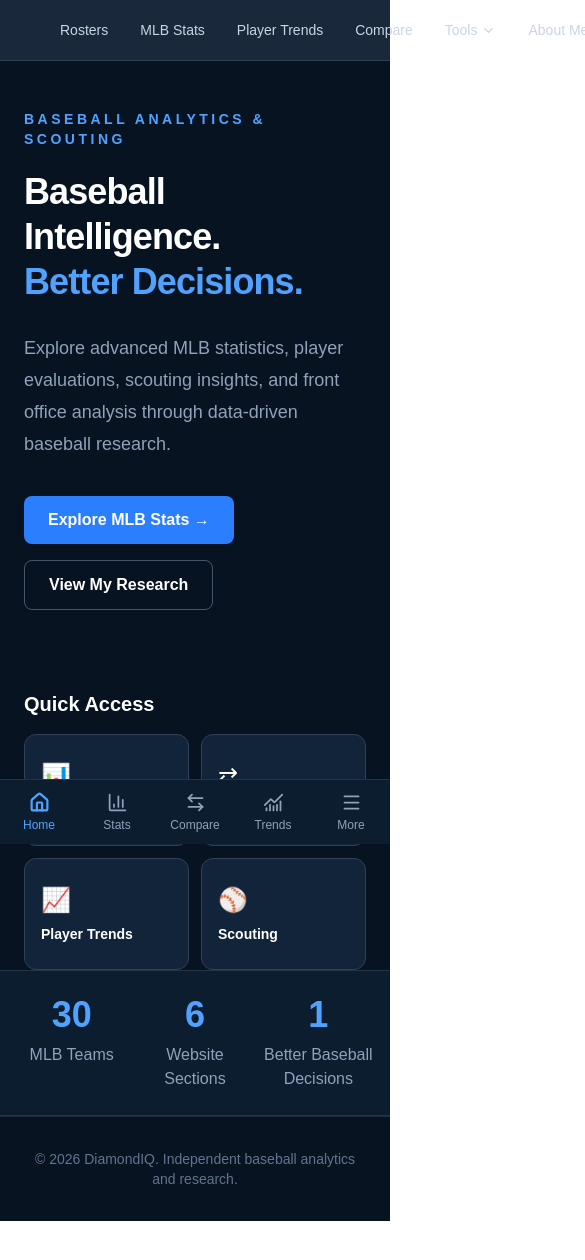
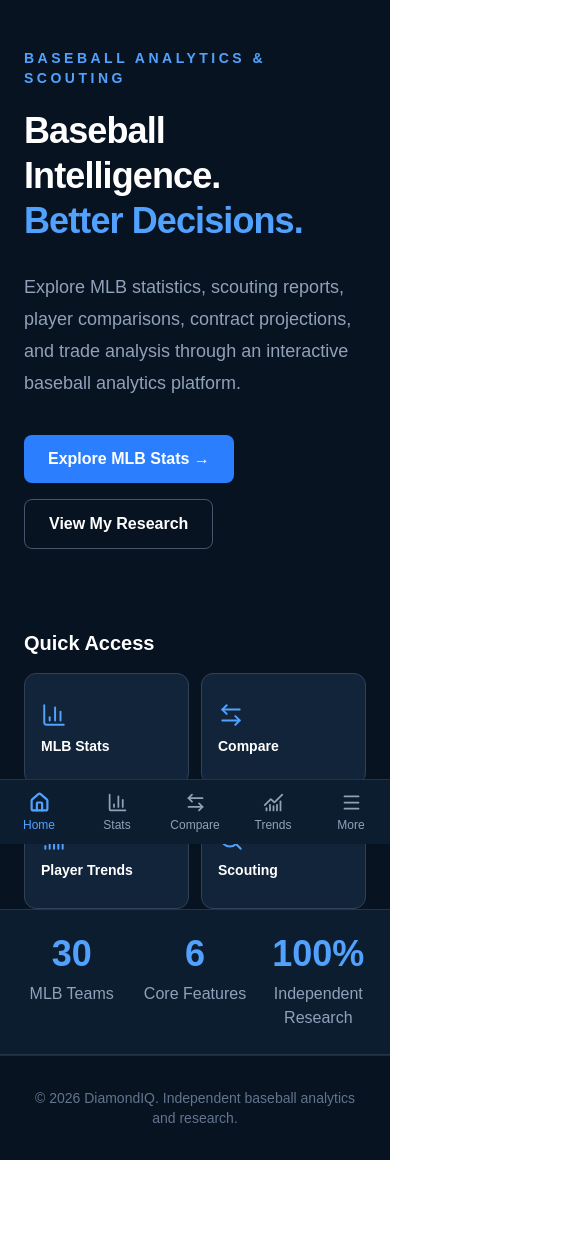
Before and after one commit to coreybann/DiamondIQ, a Next.js app: page / in a window 390 px wide. Shown: the top 1260 px of the page, 585 px wide, since content can reach past the window. Built offline with nearby package versions, Linux system fonts and the light colour scheme.

Commit message:
Improve DiamondIQ homepage and mobile layout

```diff
--- a/package.json
+++ b/package.json
@@ -9,7 +9,7 @@
     "lint": "eslint"
   },
   "dependencies": {
-    "lucide-react": "^1.61.0",
+    "lucide-react": "^1.63.0",
     "next": "16.4.3",
     "react": "19.3.0",
     "react-dom": "19.3.0",
--- a/src/app/layout.tsx
+++ b/src/app/layout.tsx
@@ -26,9 +26,9 @@ export default function RootLayout({ children }: LayoutProps<"/">) {
       className={`${geistSans.variable} ${geistMono.variable} h-full antialiased`}
     >
       <body className="min-h-full flex flex-col bg-[#081321] text-white">
-  <header className="sticky top-0 z-40 border-b border-white/10 bg-[#0d1d30]/95 backdrop-blur-md">
-    <DesktopNav />
-  </header>
+  <header className="sticky top-0 z-40 hidden border-b border-white/10 bg-[#0d1d30]/95 backdrop-blur-md md:block">
+  <DesktopNav />
+</header>
 
   <div className="flex-1 pb-24 md:pb-0">
   {children}
--- a/src/app/page.tsx
+++ b/src/app/page.tsx
@@ -1,50 +1,61 @@
 
 import Link from "next/link";
+import {
+  Activity,
+  ArrowLeftRight,
+  BarChart3,
+  BookOpen,
+  ChartNoAxesCombined,
+  Search,
+  UserRound,
+  Users,
+} from "lucide-react";
 
 const features = [
   {
-    icon: "⚾",
+    icon: BarChart3,
     title: "MLB Statistics",
     description:
       "Explore player performance, advanced metrics, and team statistics.",
     href: "/stats",
   },
   {
-    icon: "🔎",
+    icon: Search,
     title: "Scouting Hub",
     description:
       "Evaluate players, analyze strengths, and discover future talent.",
     href: "/scouting",
   },
   {
-    icon: "📊",
+    icon: ArrowLeftRight,
     title: "Player Comparisons",
     description:
       "Compare players using performance metrics and visualizations.",
     href: "/compare",
   },
   {
-    icon: "🏟️",
+    icon: Users,
     title: "Front Office Lab",
     description:
       "Explore roster construction, player value, and baseball strategy.",
     href: "/front-office",
   },
   {
-    icon: "💻",
+    icon: BookOpen,
     title: "Research & Projects",
     description:
       "Explore original baseball analytics projects and research.",
     href: "/research",
   },
   {
-    icon: "👤",
+    icon: UserRound,
     title: "About Me",
     description:
       "Learn about my background, experience, and career goals.",
     href: "/about",
   },
 ];
+
 
 export default function Home() {
   return (
@@ -63,10 +74,10 @@ export default function Home() {
             </span>
           </h1>
           <p className="mt-7 max-w-2xl text-lg leading-8 text-slate-400">
-            Explore advanced MLB statistics, player evaluations,
-            scouting insights, and front office analysis through
-            data-driven baseball research.
-          </p>
+  Explore MLB statistics, scouting reports, player comparisons,
+  contract projections, and trade analysis through an
+  interactive baseball analytics platform.
+</p>
           <div className="mt-9 flex flex-wrap gap-4">
             <Link
               href="/stats"
@@ -91,17 +102,17 @@ export default function Home() {
 
   <div className="grid grid-cols-2 gap-3">
     {[
-      { name: "MLB Stats", href: "/stats", icon: "📊" },
-      { name: "Compare", href: "/compare", icon: "⇄" },
-      { name: "Player Trends", href: "/trends", icon: "📈" },
-      { name: "Scouting", href: "/scouting", icon: "⚾" },
-    ].map((item) => (
+  { name: "MLB Stats", href: "/stats", icon: BarChart3 },
+  { name: "Compare", href: "/compare", icon: ArrowLeftRight },
+  { name: "Player Trends", href: "/trends", icon: ChartNoAxesCombined },
+  { name: "Scouting", href: "/scouting", icon: Search },
+].map((item) => (
       <Link
         key={item.href}
         href={item.href}
         className="flex min-h-28 flex-col justify-center gap-2 rounded-xl border border-slate-700 bg-[#12243a] p-4 transition-colors active:bg-[#1b3654]"
       >
-        <span className="text-2xl">{item.icon}</span>
+        <item.icon size={26} strokeWidth={1.8} className="text-blue-400" />
         <span className="text-sm font-semibold">{item.name}</span>
       </Link>
     ))}
@@ -115,11 +126,11 @@ export default function Home() {
           </div>
           <div>
             <p className="text-4xl font-bold text-blue-400">6</p>
-            <p className="mt-2 text-slate-400">Website Sections</p>
+<p className="mt-2 text-slate-400">Core Features</p>
           </div>
           <div>
-            <p className="text-4xl font-bold text-blue-400">1</p>
-            <p className="mt-2 text-slate-400">Better Baseball Decisions</p>
+            <p className="text-4xl font-bold text-blue-400">100%</p>
+<p className="mt-2 text-slate-400">Independent Research</p>
           </div>
         </div>
       </section>
@@ -137,7 +148,9 @@ export default function Home() {
               href={feature.href}
               className="rounded-xl border border-slate-700 bg-[#12243a] p-7 transition hover:-translate-y-1 hover:border-blue-400"
             >
-              <div className="mb-5 text-3xl">{feature.icon}</div>
+              <div className="mb-5 flex h-12 w-12 items-center justify-center rounded-lg bg-blue-500/10 text-blue-400">
+  <feature.icon size={26} strokeWidth={1.8} />
+</div>
               <h3 className="text-xl font-bold">{feature.title}</h3>
               <p className="mt-3 leading-7 text-slate-400">
                 {feature.description}
```
Also changed, not shown: 1 other file (tests, documents, lock files or other folders).
